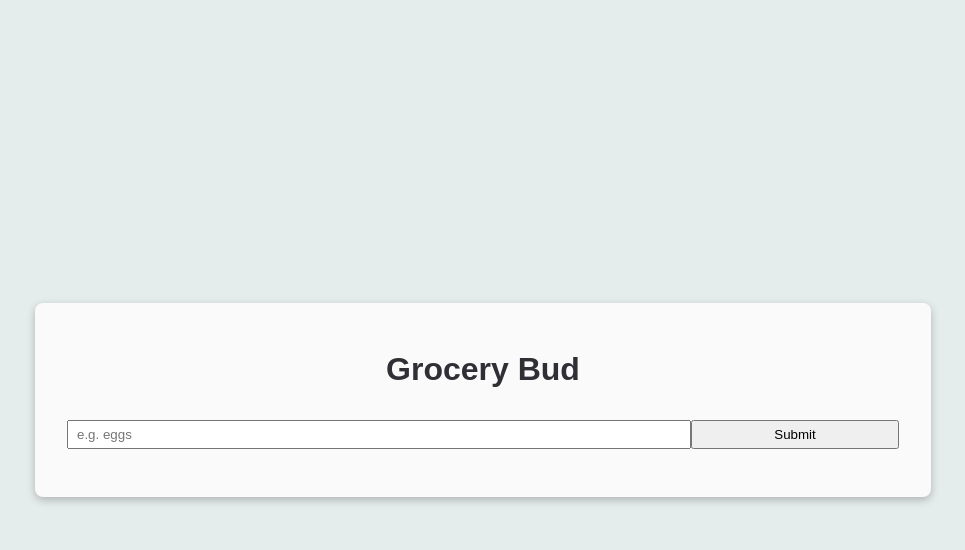
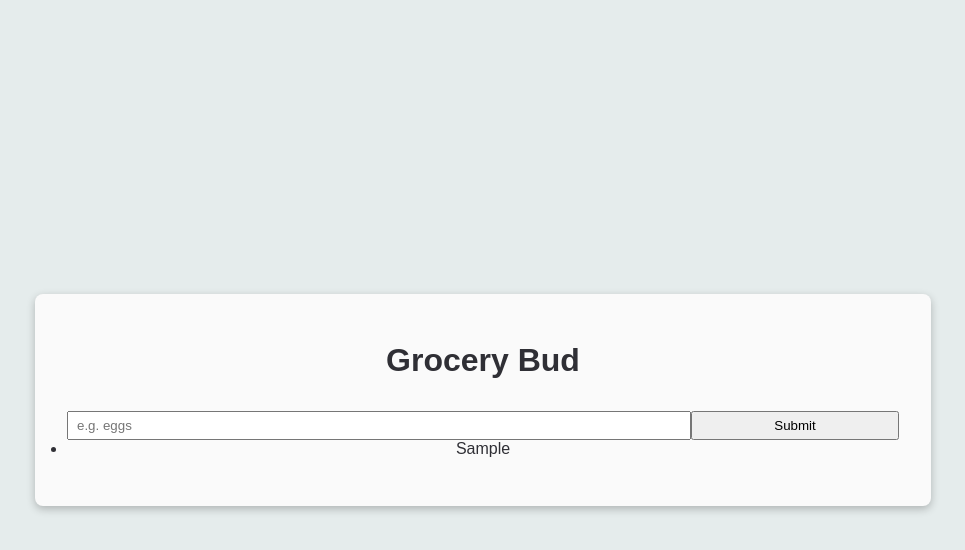
Before and after one commit to Tirelo-Mputle/js-mini-proj-to-do-list-app, a website: page index.html in a window 1280 px wide. Both pictures are taken after typing "Sample" into the empty fields and a click on the button "Submit". Shown: the whole page, without its empty margins (157-1122 px from the left). Drawn offline with Linux system fonts and the light colour scheme.

Commit message:
display the added todo items below the form

```diff
--- a/index.html
+++ b/index.html
@@ -13,7 +13,7 @@
       <!-- To do container -->
       <div class="todoContainer">
         <h1>Grocery Bud</h1>
-
+        <!-- To do input form -->
         <form class="input-btn-container">
           <!-- Text input -->
           <input
@@ -25,7 +25,11 @@
           />
           <!-- Submit button -->
           <button class="submit-btn" type="button">Submit</button>
-        </div>
+        </form>
+        <!-- Display to dos -->
+        <ul class="todos-container">
+
+        </ul>
       </div>
     </main>
   </body>
--- a/js/script.js
+++ b/js/script.js
@@ -1,7 +1,8 @@
 const input = document.querySelector(".input");
 const inputForm = document.querySelector("form");
 const submitBtn = document.querySelector(".submit-btn");
-let todosArray = [];
+const todosContainer = document.querySelector(".todos-container");
+let todoListItemsArray = [];
 /**
  * Clears the to do input field after the user adds the to do to the list of to dos
  */
@@ -13,17 +14,35 @@ const clearTodoInputField = () => {
  */
 const addTodoItemToList = () => {
   const todoItem = input.value;
-  todosArray = [...todosArray, { todoItem, id: crypto.randomUUID() }];
-  clearTodoInputField()
-  console.log(todosArray);
+  if (todoItem !== "") {
+    todoListItemsArray = [
+      ...todoListItemsArray,
+      { todoItem, id: crypto.randomUUID() },
+    ];
+  }
+  clearTodoInputField();
+  console.log(todoListItemsArray);
 };
-
-input.addEventListener("input", (e) => {
-  e.preventDefault();
-});
+const displayTodoListItems = () => {
+  const fragment = new DocumentFragment();
+  todoListItemsArray.forEach((todo) => {
+    const todoItem = document.createElement("li");
+    todoItem.classList.add("todoListItem");
+    todoItem.innerHTML = `
+   <div>
+   <p>${todo.todoItem}</p>
+   </div>`;
+    fragment.appendChild(todoItem);
+  });
+  todosContainer.innerHTML = "";
+  todosContainer.appendChild(fragment);
+};
 inputForm.addEventListener("submit", (e) => {
   e.preventDefault();
-
   addTodoItemToList();
+  displayTodoListItems();
 });
-submitBtn.addEventListener("click", addTodoItemToList);
+submitBtn.addEventListener("click", () => {
+  addTodoItemToList();
+  displayTodoListItems();
+});
```
